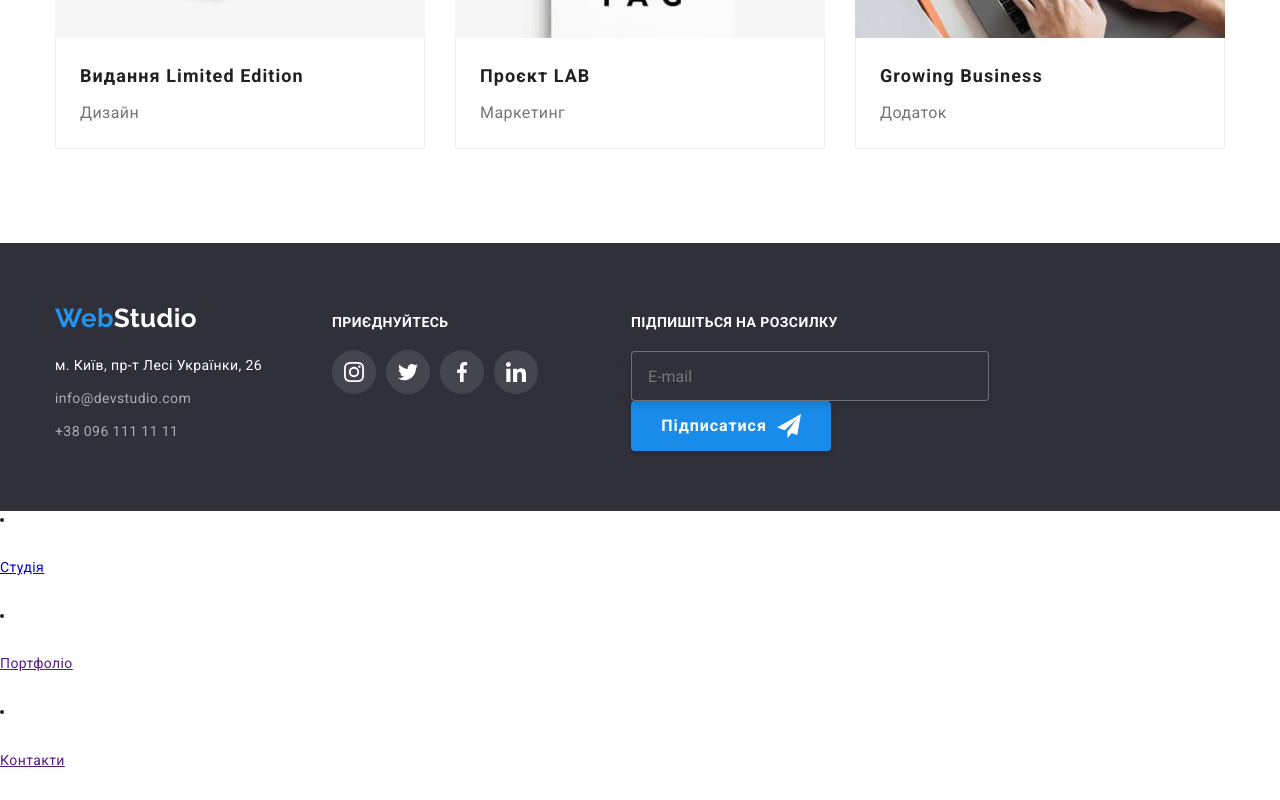
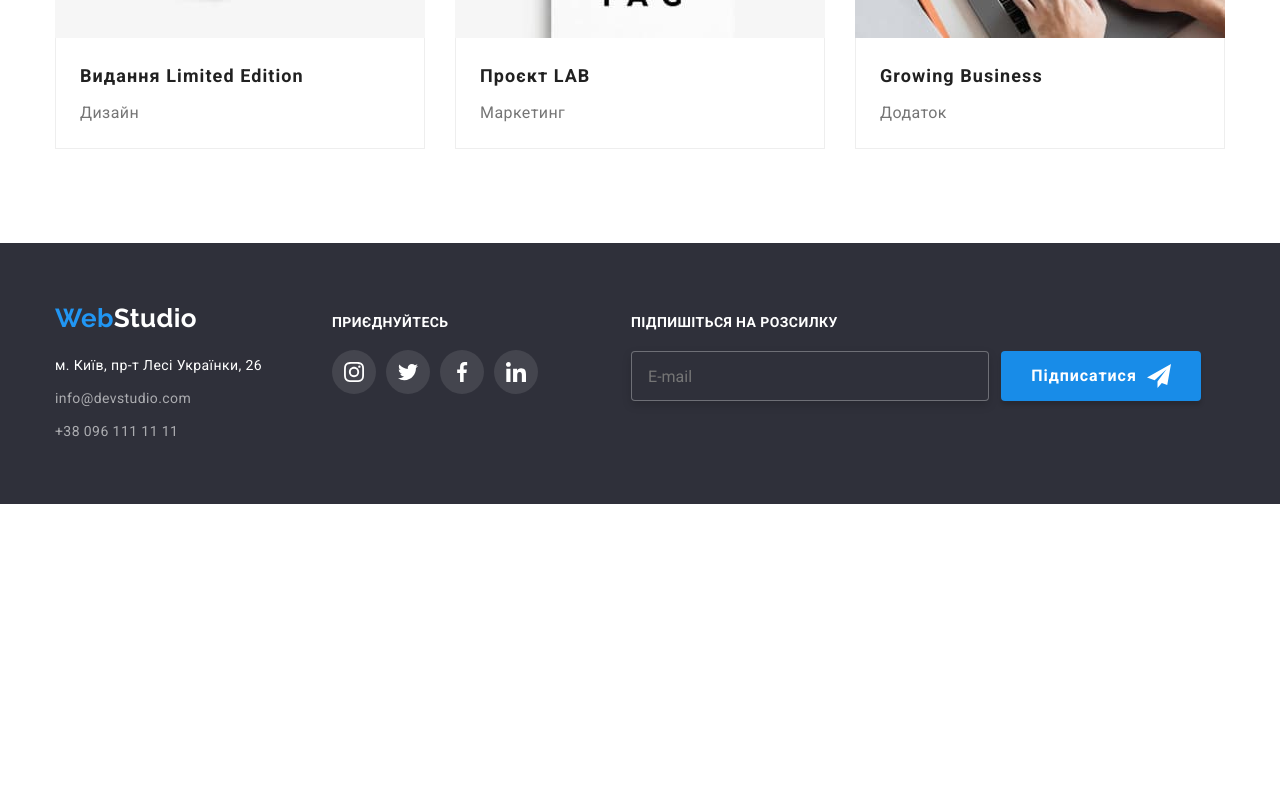
Before and after one commit to YuliaPanchenko/goit-markup-hw-07, a plain HTML site: page portfolio.html in a window 1280 px wide. Shown: the part 1388-2188 px from the top of the page. After the commit the page ends 1892 px from the top, so only its background shows below. Drawn offline with nearby package versions, Linux system fonts and the light colour scheme.

Commit message:
add changes to html files

```diff
--- a/portfolio.html
+++ b/portfolio.html
@@ -307,7 +307,7 @@
         </div>
         <div class="subscribe__wrap">
           <p class="subscribe__text">Підпишіться на розсилку</p>
-          <div class="subscribe">
+
           <form class="subscribe__form">
             <input
               type="text"
@@ -316,20 +316,15 @@
               placeholder="E-mail"
               required
             />
-            </form>
             <button type="submit" class="subscribe__button">
               Підписатися
               <svg class="subscribe__icon" width="24" height="24">
                 <use href="./images/icon.svg#icon-send"></use>
               </svg>
             </button>
-          </div>
+          </form>
         </div>
       </div>
     </footer>
   </body>
 </html>
-
-<li class="item"><a href="./index.html" class="link">Студія</a></li>
-<li class="item"><a href="" class="link current">Портфоліо</a></li>
-<li class="item"><a href="" class="link">Контакти</a></li>
```
Also changed, not shown: index.html (+3 -5 lines). Lines whose indentation alone changed are shown as unchanged.
